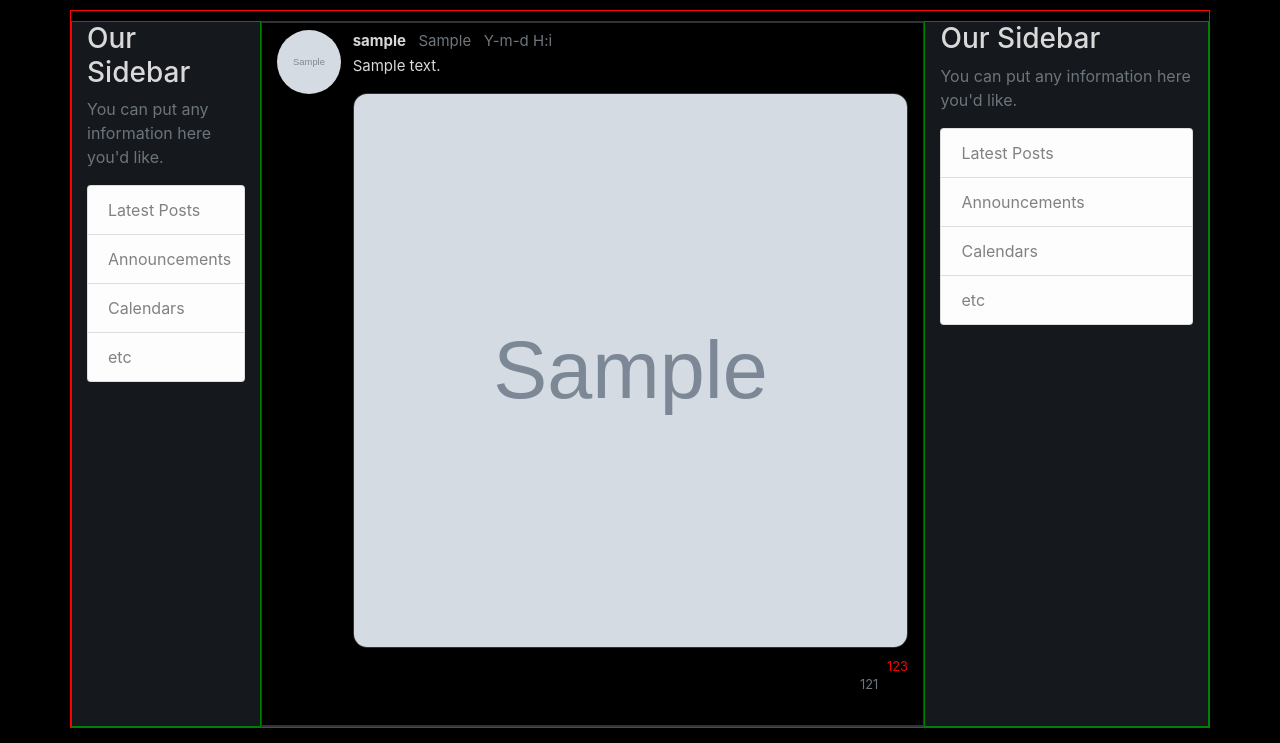
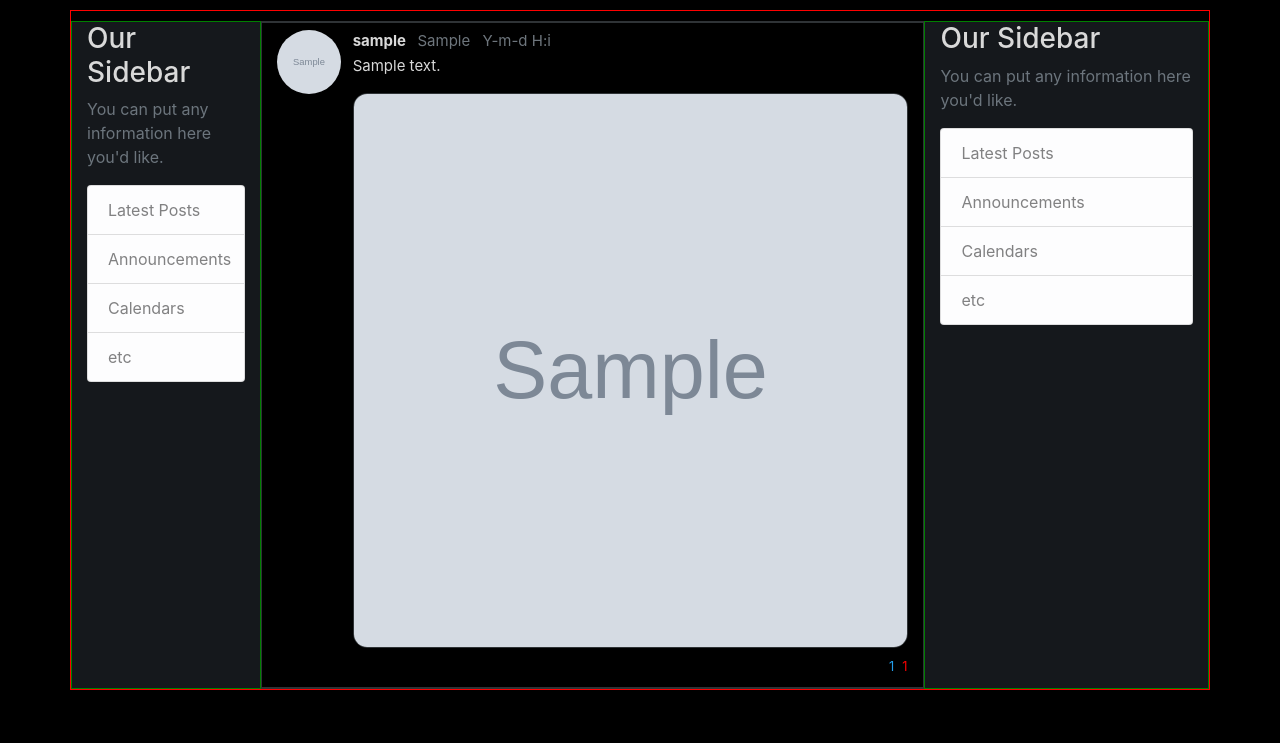
Before and after one commit to kkornel/social-app, a Django app: page / in a window 1280 px wide. Shown: the part 57-800 px from the top of the page. Run offline with Django 3.2, Linux system fonts and the light colour scheme; a user stored in the database is signed in; tables that the repository leaves empty hold one stand-in row (values such as "Sample post"); grey boxes marked "Sample" are stand-in pictures; some libraries are stand-ins or nearby versions.

Commit message:
Working on forntend

```diff
--- a/social/static/social/main.css
+++ b/social/static/social/main.css
@@ -104,6 +104,11 @@ body {
   padding-top: 5px;
 
 }
+
+/* .my-post2 {
+   background: #000000;
+  display:inline-block;
+} */
 
 .post-author-img {
   height: 64px;
@@ -232,7 +237,10 @@ a.liked:hover {
 
 .comment {
   font-size: 16px;
-  color: #6e767d
+  color: #6e767d;
+    /* For heart-pulse */
+  display: inline-block;
+  vertical-align: middle;
 }
 
 a.comment:hover {
@@ -247,7 +255,31 @@ a.comment:hover {
   text-shadow: 0 0 5px #00ffff;
 }
 
+.commented {
+  font-size: 16px;
+  color: #239eea;
+  animation-fill-mode: forwards;
+  /* For heart-pulse */
+  display: inline-block;
+  vertical-align: middle;
+}
 
+a.commented:hover {
+  color: #68c5ff;
+  text-shadow: none;
+  text-decoration: none;
+
+	/* -webkit-transition: 50ms linear 0s;
+	-moz-transition: 50ms linear 0s;
+	-o-transition: 50ms linear 0s;
+	transition: 50ms linear 0s;
+  outline: 0 none;
+  text-shadow: 0 0 5px #0077ff; */
+}
+
+.comment-for-profile {
+    margin: 20px 0px 20px 20px;
+}
 
 .brd-container {
   margin-top: 10px;
@@ -286,9 +318,7 @@ a.comment:hover {
   border-top-width: 1px;
 }
 
-.comment {
-    margin: 20px 0px 20px 20px;
-}
+
 
 
 
--- a/social/templates/social/home.html
+++ b/social/templates/social/home.html
@@ -2,15 +2,24 @@
 {% load filters %}
 
 {% block content %}
-<!-- <div class="col-md-7 offset-sm-1 my-main-column pr-0 pl-0"> -->
-<div class="col-md-7 my-main-column pr-0 pl-0">
-    <!-- <div class="offset-sm-2 bg-steel"> -->
-    <div class="my-horizontal-bar"></div>
-
 <script>
     function send_like(postId, userId, id) {
-            $('#' + id).toggleClass("liked");
-            $('#' + id).toggleClass("heart");
+        const aHrefLike = $('#' + id);
+        const isLiked = aHrefLike.hasClass('liked');
+        const smallTextLikesCount = $('#' + id).find("#post-likes-count");
+        const likesCountText = smallTextLikesCount.text();
+        let likesCount = parseInt(likesCountText);
+
+        if (isLiked) {
+            likesCount -= 1;
+        } else {
+            likesCount += 1;
+        }
+        smallTextLikesCount.text(likesCount);
+
+        aHrefLike.toggleClass("liked");
+        aHrefLike.toggleClass("heart");
+
         $.ajax({
             url: 'like/',
             type: 'POST',
@@ -29,29 +38,36 @@
         });
     }
 </script>
+
+<!-- <div class="col-md-7 offset-sm-1 my-main-column pr-0 pl-0"> -->
+<div class="col-md-7 my-main-column pr-0 pl-0">
+    <div class="my-horizontal-bar"></div>
+
     {% for post in posts %}
 
-    <!-- <div onclick="location.href='/post/{{ post.id }}/';" style="cursor: pointer; "
+    <div onclick="location.href='/post/{{ post.id }}/';" style="cursor: pointer; "
         onmouseover="this.getElementsByClassName('my-post')[0].style.backgroundColor = '#15181c';"
-        onmouseout=" this.getElementsByClassName('my-post')[0].style.backgroundColor='black' ;"> -->
-
+        onmouseout=" this.getElementsByClassName('my-post')[0].style.backgroundColor='black' ;">
         <article class="media my-post">
-
-        <a href="{% url 'user-profile' post.author.user.username %}"><img class="rounded-circle post-author-img"
-                src="{{ post.author.image.url }}"></a>
-
+            <a href=" {% url 'user-profile' post.author.user.username %}">
+                <img class="rounded-circle post-author-img" src="{{ post.author.image.url }}">
+            </a>
             <div class="media-body">
-
                 <div class="post-metadata">
-                <a class="post-author-name mr-2" href="username">{{ post.author.user.username }}</a>
-                <a class="post-metadata-text mr-2"
-                    href="https://www.google.pl/maps/place/{{ post.location }}">{{ post.location }}</a>
-                <!-- <span class="post-metadata-text">{{ post.date_posted|date:"F d, Y" }}</span> -->
-                <span class="post-metadata-text">{{ post.date_posted|time_since_date_posted }}</span>
+                    <a class="post-author-name mr-2" href="{% url 'user-profile' post.author.user.username %}">
+                        {{ post.author.user.username }}
+                    </a>
+                    <a class="post-metadata-text mr-2" href="https://www.google.pl/maps/place/{{ post.location }}">
+                        {{ post.location }}
+                    </a>
+                    <span class="post-metadata-text">
+                        {{ post.date_posted|time_since_date_posted }}
+                    </span>
                 </div>
 
-            <p class="article-content post-content">{{ post.content|render_tags_and_links }}</p>
-
+                <p class="article-content post-content">
+                    {{ post.content|render_tags_and_links }}
+                </p>
 
                 {% if post.image %}
                 <img class="post-image" src="{{ post.image.url }}">
@@ -61,38 +77,32 @@
                     <div class="aligin-right">
                         <div class="row">
                             <div>
-                            <!-- <a href="likes" class="comment col-sec mr-2"><small>Likes: 123</small></a> -->
-                            <a id="lol" href="comments" class=" hvr-icon-wobble-horizontal comment col-sec mr-2"><i
-                                    class="far fa-comment hvr-icon"></i>
-                                <small>121</small></a>
+                                {% has_user_commented user.pk post.pk as has_commented %}
+                                <a id="post-comment-{{post.id}}" href="{% url 'post-detail' post.pk %}#comments"
+                                    class="col-sec mr-2 {% if has_commented %}commented{% else %}comment{% endif %}"
+                                    onclick="send_like('{{post.pk}}', '{{user.pk}}', this.id);"
+                                    onmouseover="$('#' + this.id).addClass('hvr-icon-wobble-horizontal');"
+                                    onmouseout="$('#' + this.id).removeClass('hvr-icon-wobble-horizontal');">
+                                    <i class="far fa-comment hvr-icon"></i>
+                                    <small>{{ post.comments.all.count }}</small>
+                                </a>
                             </div>
                             <div>
                                 <a id="post-like-{{post.id}}" href="javascript:void(0);"
+                                    class="{% if user.userprofile in post.likes.all %}liked{% else %}heart{% endif %}"
                                     onclick="send_like('{{post.pk}}', '{{user.pk}}', this.id);"
                                     onmouseover="$('#' + this.id).addClass('hvr-icon-pulse-shrink');"
-                                onmouseout="$('#' + this.id).removeClass('hvr-icon-pulse-shrink');"
-                                class="hvr-icon-pulse-shrink {% if user.userprofile in post.likes.all %}liked{% else %}heart{% endif %}">
+                                    onmouseout="$('#' + this.id).removeClass('hvr-icon-pulse-shrink');">
                                     <i class="far fa-heart hvr-icon"></i>
-                                <small>123</small>
+                                    <small id="post-likes-count">{{ post.likes.all.count }}</small>
                                 </a>
-                            <!-- <a id="post-like-{{post.id}}" href="javascript:void(0);"
-                                onclick="send_like('{{post.pk}}', '{{user.pk}}', this.id);"
-                                class="{% if user.profile in post.likes.all %}liked{% endif %} heart hvr-icon-pulse-shrink">
-                                <i class="far fa-heart hvr-icon"></i>
-                                <small>123</small>
-                            </a> -->
-
-                            <!-- <a href="{% url 'like-post'  %}" class="heart hvr-icon-pulse-shrink"><i
-                                        class="far fa-heart hvr-icon"></i><small class="heart-humber">
-                                        123</small></a> -->
                             </div>
                         </div>
                     </div>
                 </div>
-
             </div>
         </article>
-    <!-- </div> -->
+    </div>
 
     <div class="my-horizontal-bar"></div>
 
--- a/social/templates/social/post_detail.html
+++ b/social/templates/social/post_detail.html
@@ -53,7 +53,7 @@
         <div class="my-horizontal-bar"></div>
         <h1 style="color: white;">{{ post.author }}</h1>
 
-
+        <div id="comments">
             <h1>New comment</h1>
             <form method="POST" enctype="multipart/form-data">
                 {% csrf_token %}
@@ -75,7 +75,7 @@
             {% empty %}
             <p>No comments here yet :(</p>
             {% endfor %}
-
+        </div>
     </div>
 </article>
 {% endblock base_content %}
--- a/social/templatetags/filters.py
+++ b/social/templatetags/filters.py
@@ -7,6 +7,8 @@ from django import template
 from django.utils import timezone
 from django.utils.safestring import mark_safe  # import function
 
+from social.models import Post
+from users.admin import MyUser
 from users.decorators import func_log
 
 """
@@ -32,6 +34,22 @@ def generate_hashtag_link(tag):
     # Free to configuree the URL the way adapted your project
     url = "/tags/{}/".format(tag)
     return '<a class="hashtag" href="{}">#{}</a>'.format(url, tag)
+
+
+@register.simple_tag
+def has_user_commented(userId, postId):
+    try:
+        user = MyUser.objects.get(pk=userId)
+        userprofile = user.userprofile
+        post = Post.objects.get(pk=postId)
+        has_commented = post.comments.all().filter(author=userprofile).count() > 0
+        logger.debug(user)
+        logger.debug(userprofile)
+        logger.debug(post)
+        logger.debug(has_commented)
+        return has_commented
+    except Exception:
+        return False
 
 
 @register.filter
```
Lines whose indentation alone changed are shown as unchanged.
